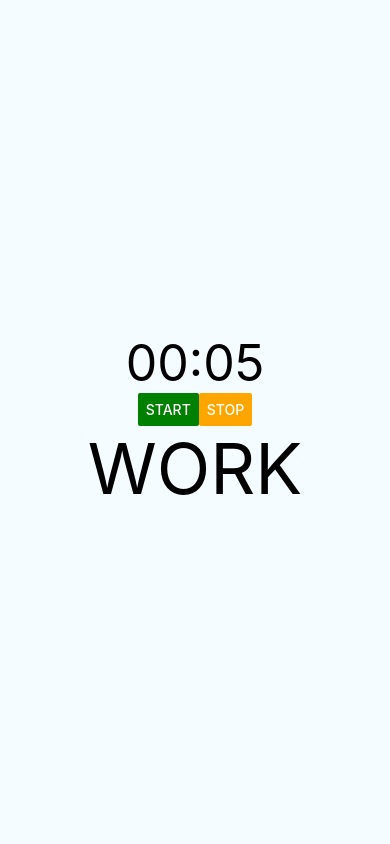
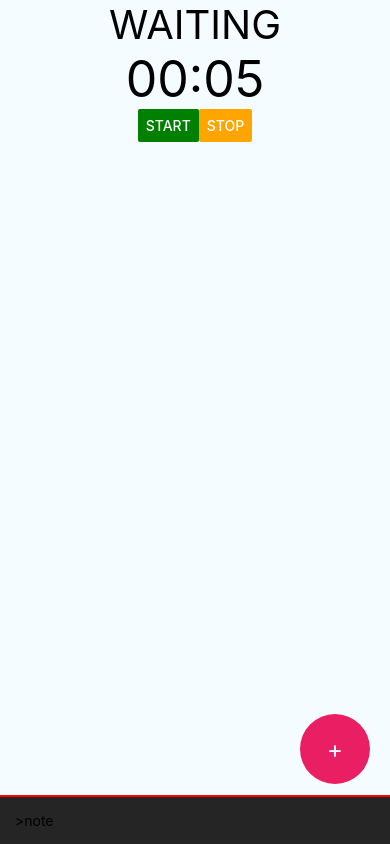
Before and after one commit to zysktomasz/simple-pomodoro-mobile, a React Native app: screen / in a window 390 px wide. Built offline with nearby package versions, Linux system fonts and the light colour scheme.

Commit message:
some update

```diff
--- a/App.js
+++ b/App.js
@@ -1,126 +1,18 @@
 import React, {Component} from 'react';
-import {Button, StyleSheet, Text, View, ScrollView} from 'react-native';
-const ACTIVITY_TIME = 5
-const BREAK_TIME = 20
-const COUNTDOWN_ACTIVITY_MODE = 'COUNTDOWN_ACTIVITY_MODE'
-const COUNTDOWN_BREAK_MODE = 'COUNTDOWN_BREAK_MODE'
+import {StyleSheet, Text, View, TouchableOpacity, TextInput} from 'react-native';
+import Countdown from './Countdown';
+import Tasks from './Tasks'
 
 export default class App extends Component {
-  constructor(props) {
-    super(props)
-    this.state = {
-      isCountdownRunning: false,
-      countdownMode: COUNTDOWN_ACTIVITY_MODE,
-      countdownTime: ACTIVITY_TIME,
-      backgroundColor: '#F5FCFF'
-    }
-
-    this.intervalID = null
+  state = {
+    noteText: ''
   }
-
-  // starts countdown
-  startCountdown() {
-    let bgColor = (this.state.countdownMode === COUNTDOWN_ACTIVITY_MODE) ? '#ffdbb0' : 'green'
-
-    this.setState({
-      isCountdownRunning: true,
-      backgroundColor: bgColor
-    })
-    this.intervalID = setInterval(() => this.decreaseCountdownTime(), 1000)
-  }
-
-  // pauses countdown
-  pauseCountdown() {
-    clearInterval(this.intervalID)
-    this.setState({ isCountdownRunning: false })
-  }
-
-  // stops activity countdown and sets it with original time
-  stopCountdown() {
-    clearInterval(this.intervalID)
-    this.setState({
-      isCountdownRunning: false,
-      countdownMode: COUNTDOWN_ACTIVITY_MODE,
-      countdownTime: ACTIVITY_TIME,
-      backgroundColor: '#F5FCFF'
-    })
-  }
-
-  // invoked each second (timer's tick)
-  decreaseCountdownTime() {
-    // switch between ACTIVITY and BREAK modes
-    if (this.state.countdownTime <= 0)
-    {
-      // stop currently running timer
-      clearInterval(this.intervalID)
-      // change from ACTIVITY to BREAK mode
-      if (this.state.countdownMode === COUNTDOWN_ACTIVITY_MODE)
-      {
-        this.setState({
-          countdownMode: COUNTDOWN_BREAK_MODE,
-          countdownTime: BREAK_TIME,
-          backgroundColor: 'green'
-        })
-      }
-      // change from BREAK to ACTIVITY mode
-      else if (this.state.countdownMode === COUNTDOWN_BREAK_MODE)
-      {
-        this.setState({
-          countdownMode: COUNTDOWN_ACTIVITY_MODE,
-          countdownTime: ACTIVITY_TIME,
-          backgroundColor: '#ffdbb0'
-        })
-      }
-
-      this.intervalID = setInterval(() => this.decreaseCountdownTime(), 1000)
-      return
-    }
-
-    this.setState(prevState => ({
-      countdownTime: prevState.countdownTime - 1
-    }))
-  }
-
-
-  getBackgroundColor() {
-    return {
-      backgroundColor: this.state.backgroundColor
-    }
-  }
-
   render() {
-
-    let timerMode = (this.state.countdownMode === COUNTDOWN_ACTIVITY_MODE) ? "WORK" : "CHILL"
-    let formatedCountdownTime = new Date(this.state.countdownTime * 1000).toISOString().substr(14, 5);
-
     return (
-      <View style={[styles.container, this.getBackgroundColor()]}>
-        {/* View containig timer and buttons */}
-        <View>
-          {/* timer countdown */}
-            <Text style={{fontSize: 50, alignSelf: "center"}}>
-              {formatedCountdownTime}
-            </Text>
-          <View style={{flexDirection: "row", alignSelf: "center"}}>
-            {!this.state.isCountdownRunning &&
-              <Button onPress={() => this.startCountdown()} title="START" color="green" />}
-            {this.state.isCountdownRunning &&
-              <Button onPress={() => this.pauseCountdown()} title="PAUSE" color="blue" />}
-            <Button onPress={() => this.stopCountdown()} title="STOP" color="orange"/>
-          </View>
-        </View>
-        <Text style={{fontSize: 70}}>
-          {timerMode}
-        </Text>
+      <View style={{backgroundColor: '#F5FCFF', flex: 1}}>
+        <Countdown />
+        <Tasks />
       </View>
     );
   }
 }
-
-const styles = StyleSheet.create({
-  container: {
-    flex: 1,
-    justifyContent: 'center',
-    alignItems: 'center'
-  }
-});
--- /dev/null
+++ b/Countdown.js
@@ -0,0 +1,112 @@
+import React from 'react'
+import {View, Text, Button, StyleSheet} from 'react-native'
+const ACTIVITY_TIME = 5
+const BREAK_TIME = 20
+const COUNTDOWN_ACTIVITY_MODE = 'COUNTDOWN_ACTIVITY_MODE'
+const COUNTDOWN_BREAK_MODE = 'COUNTDOWN_BREAK_MODE'
+
+const styles = StyleSheet.create({
+    container: {
+      // flex: 1,
+      // justifyContent: 'center',
+      alignItems: 'center'
+    }
+})
+
+class Countdown extends React.Component {
+    constructor(props) {
+        super(props)
+    }
+    state = {
+        isCountdownRunning: false,
+        countdownMode: COUNTDOWN_ACTIVITY_MODE,
+        countdownTime: ACTIVITY_TIME,
+        backgroundColor: '#F5FCFF'
+    }
+    intervalID = null
+
+    // starts countdown
+  startCountdown() {
+    let bgColor = (this.state.countdownMode === COUNTDOWN_ACTIVITY_MODE) ? '#ffdbb0' : 'green'
+
+    this.setState({
+      isCountdownRunning: true,
+      backgroundColor: bgColor
+    })
+    this.intervalID = setInterval(() => this.decreaseCountdownTime(), 1000)
+  }
+
+  // pauses countdown
+  pauseCountdown() {
+    clearInterval(this.intervalID)
+    this.setState({ isCountdownRunning: false })
+  }
+
+  // stops activity countdown and sets it with original time
+  stopCountdown() {
+    clearInterval(this.intervalID)
+    this.setState({
+      isCountdownRunning: false,
+      countdownMode: COUNTDOWN_ACTIVITY_MODE,
+      countdownTime: ACTIVITY_TIME,
+      backgroundColor: '#F5FCFF'
+    })
+  }
+
+  // invoked each second (timer's tick)
+  decreaseCountdownTime() {
+    // switch between ACTIVITY and BREAK modes
+    if (this.state.countdownTime <= 0)
+    {
+      // stop currently running timer
+      clearInterval(this.intervalID)
+      // change from ACTIVITY to BREAK mode
+      if (this.state.countdownMode === COUNTDOWN_ACTIVITY_MODE)
+      {
+        this.setState({
+          countdownMode: COUNTDOWN_BREAK_MODE,
+          countdownTime: BREAK_TIME,
+          backgroundColor: 'green'
+        })
+      }
+      // change from BREAK to ACTIVITY mode
+      else if (this.state.countdownMode === COUNTDOWN_BREAK_MODE)
+      {
+        this.setState({
+          countdownMode: COUNTDOWN_ACTIVITY_MODE,
+          countdownTime: ACTIVITY_TIME,
+          backgroundColor: '#ffdbb0'
+        })
+      }
+      this.intervalID = setInterval(() => this.decreaseCountdownTime(), 1000)
+      return
+    }
+
+    this.setState(prevState => ({
+      countdownTime: prevState.countdownTime - 1
+    }))
+  }
+
+
+
+    render() {
+        let timerMode = (this.state.countdownMode === COUNTDOWN_ACTIVITY_MODE) ? "FOCUS" : "CHILL"
+        let formatedCountdownTime = new Date(this.state.countdownTime * 1000).toISOString().substr(14, 5);
+
+        return (
+        <View style={[styles.container, { backgroundColor: this.state.backgroundColor }]}>
+            <Text style={{fontSize: 40}}>{this.state.isCountdownRunning ? timerMode : 'WAITING'}</Text>
+            <Text style={{fontSize: 50}}>{formatedCountdownTime}</Text>
+            <View style={{flexDirection: "row"}}>
+                {!this.state.isCountdownRunning &&
+                <Button onPress={() => this.startCountdown()} title="START" color="green" />}
+                {this.state.isCountdownRunning &&
+                <Button onPress={() => this.pauseCountdown()} title="PAUSE" color="blue" />}
+                <Button onPress={() => this.stopCountdown()} title="STOP" color="orange"/>
+            </View>
+        </View>
+        )
+    }
+}
+
+export default Countdown;
--- /dev/null
+++ b/Tasks.js
@@ -0,0 +1,92 @@
+import React from 'react'
+import {View, Text, StyleSheet, TouchableOpacity, TextInput} from 'react-native'
+import TasksList from './TasksList'
+
+let taskID = 1
+
+const styles = StyleSheet.create({
+    footer: {
+        position: 'absolute',
+        bottom: 0,
+        left: 0,
+        right: 0,
+        zIndex: 10
+    },
+    textInput: {
+        alignSelf: 'stretch',
+        color: '#fff',
+        padding: 15,
+        backgroundColor: '#252525',
+        borderTopWidth:2,
+        borderTopColor: 'red'
+    },
+      addButton: {
+        position: 'absolute',
+        zIndex: 11,
+        right: 20,
+        bottom: 60,
+        backgroundColor: '#E91E63',
+        width: 70,
+        height: 70,
+        borderRadius: 35,
+        alignItems: 'center',
+        justifyContent: 'center',
+        elevation: 8
+    },
+    addButtonText: {
+        color: '#fff',
+        fontSize: 24
+    }
+})
+
+class Tasks extends React.Component {
+    constructor(props) {
+        super(props)
+
+        this.state = {
+            taskText: null,
+            tasks: []
+        }
+    }
+
+    addTask() {
+        if (this.state.taskText)
+        {
+            taskID++
+            this.setState({
+                tasks: [
+                    ...this.state.tasks,
+                    {
+                        id: taskID,
+                        name: this.state.taskText,
+                        checked: false
+                    }
+                ]
+            })
+        }
+    }
+
+    render() {
+        return (
+            <View style={{flex: 1}}>
+                <TasksList tasks={this.state.tasks} />
+                <View style={styles.footer}>
+                    <TextInput
+                        style={styles.textInput}
+                        onChangeText={(taskText) => this.setState({taskText})}
+                        value={this.state.taskText}
+                        placeholder=">note"
+                        placeholderTextColor="black">
+                    </TextInput>
+                </View>
+                <TouchableOpacity
+                    style={styles.addButton}
+                    onPress={() => this.addTask()}>
+                        <Text style={styles.addButtonText}>+</Text>
+                </TouchableOpacity>
+            </View>
+        )
+    }
+}
+
+export default Tasks;
--- /dev/null
+++ b/TasksList.js
@@ -0,0 +1,43 @@
+import React from 'react'
+import {View, Text, StyleSheet, FlatList, ScrollView} from 'react-native'
+
+const styles = StyleSheet.create({
+    scrollContainer: {
+        flex: 1,
+        marginBottom: 60
+    },
+    task: {
+        position: 'relative',
+        padding: 10,
+        paddingRight: 100,
+        borderBottomWidth:3,
+        borderBottomColor: '#ededed'
+    },
+})
+
+class TasksList extends React.Component {
+    constructor(props) {
+        super(props)
+    }
+
+
+    renderItem = ({item}) => (
+      <View style={styles.task}>
+        <Text style={{ paddingLeft: 20, borderLeftWidth: 10, borderLeftColor: 'orange' }}>{item.name}</Text>
+      </View>
+    )
+
+    render() {
+        return (
+            <ScrollView style={styles.scrollContainer}>
+                <FlatList
+                    data={this.props.tasks}
+                    renderItem={this.renderItem}
+                    keyExtractor={(item, id) => id.toString()}
+                />
+            </ScrollView>
+        )
+    }
+}
+
+export default TasksList;
```
